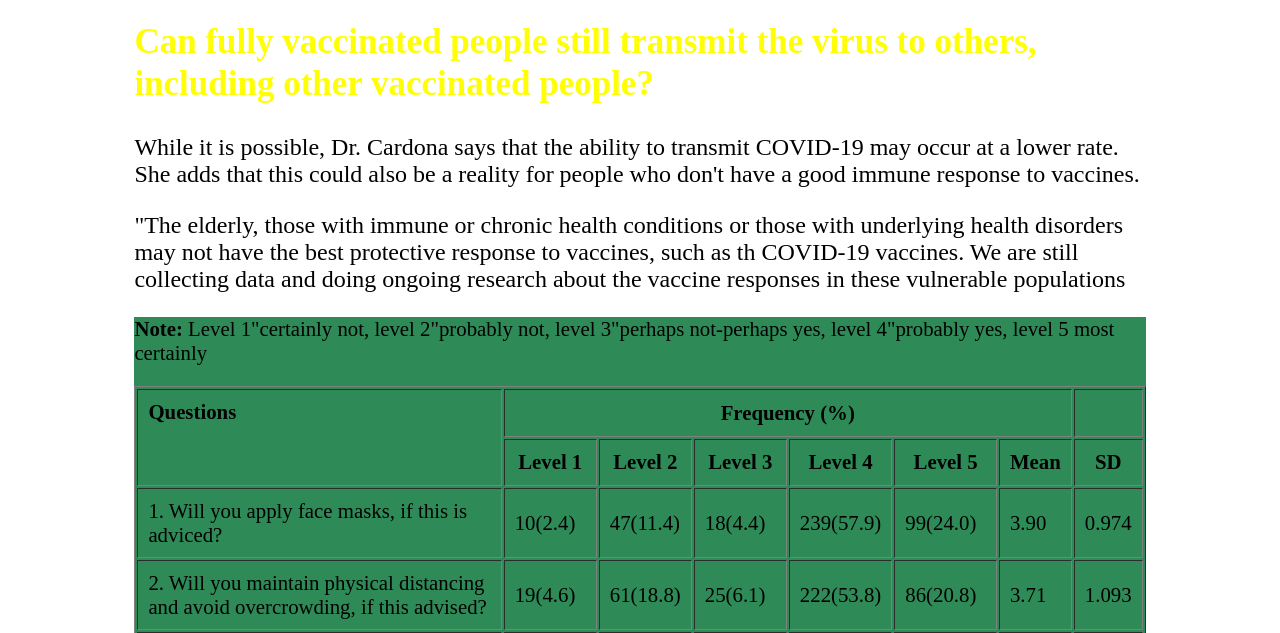
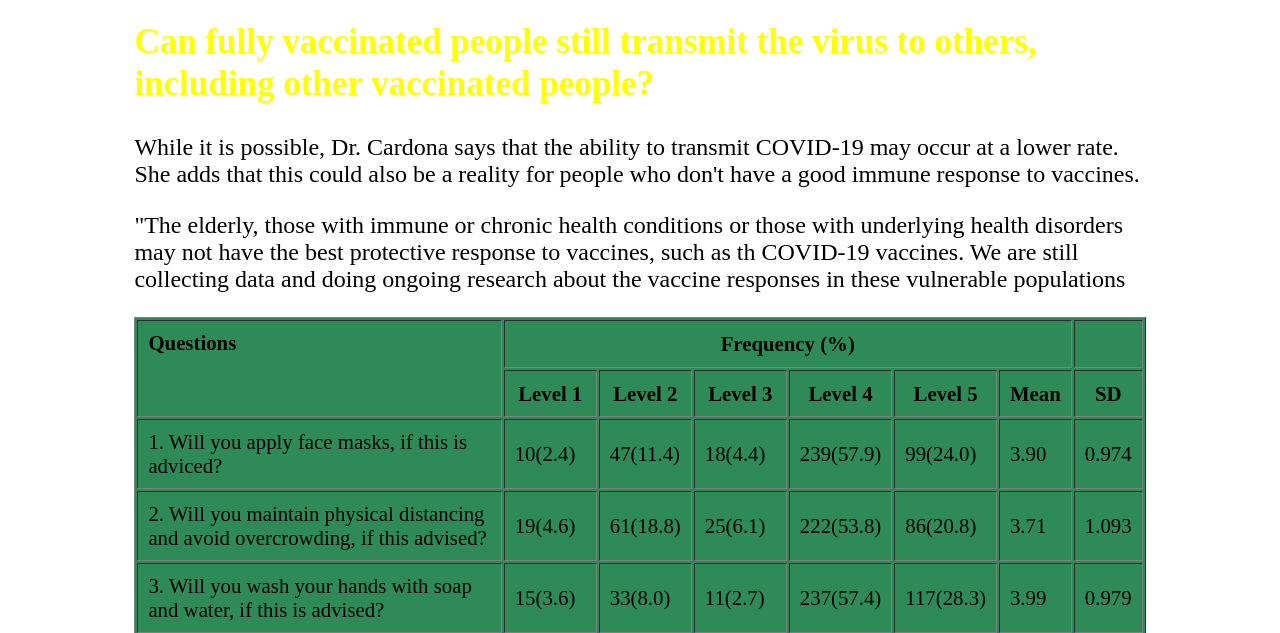
Before and after one commit to Gardinermorris/Art-277, a plain HTML site: page tips.html in a window 1280 px wide. Shown: the part 467-1100 px from the top of the page. Drawn offline with Linux system fonts and the light colour scheme.

Commit message:
Update tips.html

```diff
--- a/tips.html
+++ b/tips.html
@@ -142,14 +142,10 @@
   <td colspan="4">117(28.3%)</td>
 </tr>
 <!--the list ends here and a short note start after-->
-
-
-
-
-<p><strong>Note:</strong> Level 1"certainly not, level 2"probably not, level 3"perhaps not-perhaps yes, level 4"probably yes, level 5 most certainly</p>
 </table>
   <p><strong>Note:</strong> Level 1"certainly not, level 2"probably not, level 3"perhaps not-perhaps yes, level 4"probably yes, level 5 most certainly</p>
 </div>
+
   <!--this a embeded google map of my location-->
 <div style="width: 500px; margin: 0 0%;">
     <iframe src="https://www.google.com/maps/embed?pb=!1m18!1m12!1m3!1d3965.238421082552!2d-10.78033448577528!3d6.363181826772938!2m3!1f0!2f0!3f0!3m2!1i1024!2i768!4f13.1!3m3!1m2!1s0xf09f9c18446ca17%3A0x8291bb1087415850!2sLogantown%20Road%2C%20Liberia!5e0!3m2!1sen!2sus!4v1669579210557!5m2!1sen!2sus" width="1350" height="450" style="border:0;" allowfullscreen="" loading="lazy" referrerpolicy="no-referrer-when-downgrade"></iframe>
```
